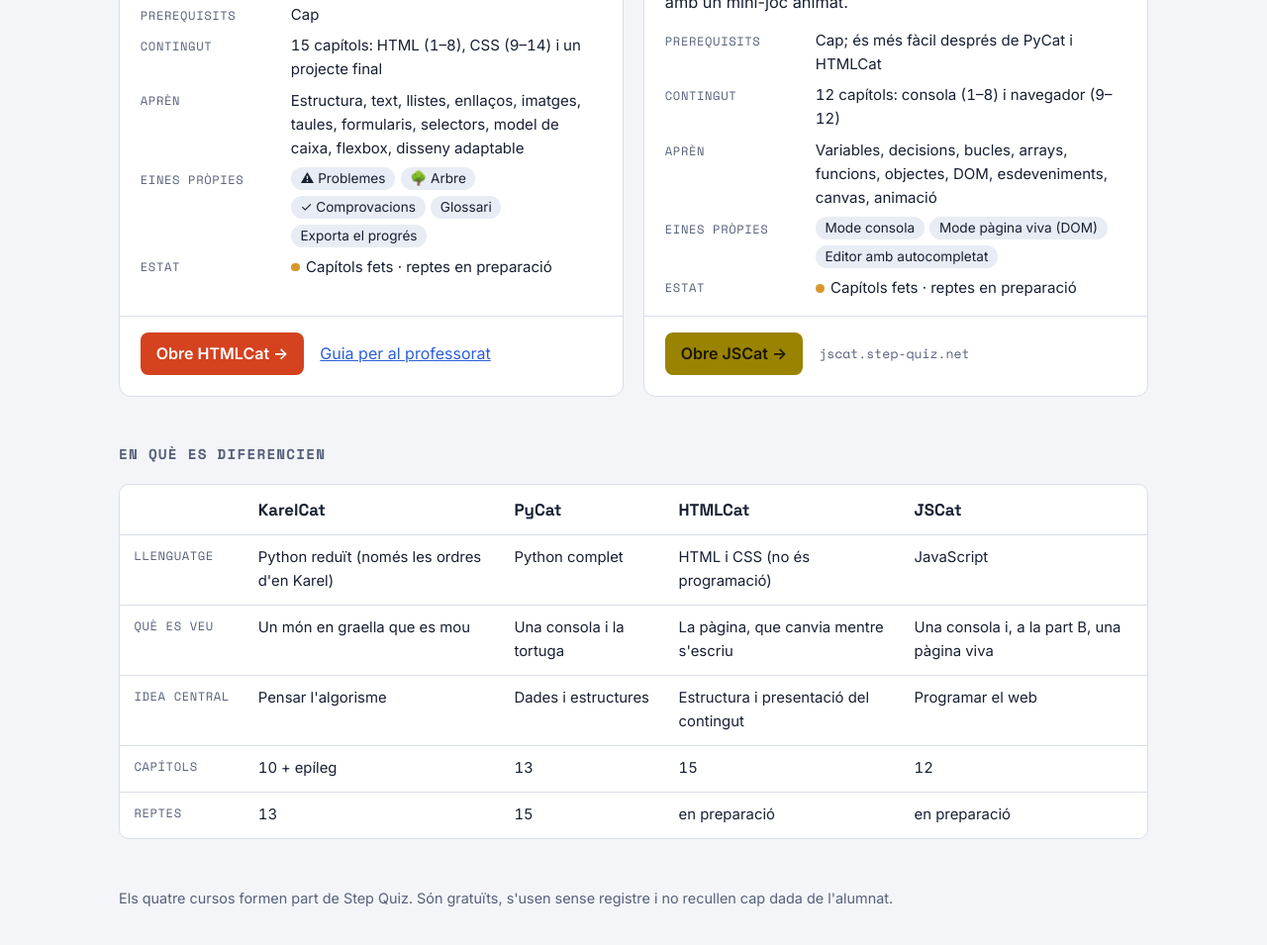
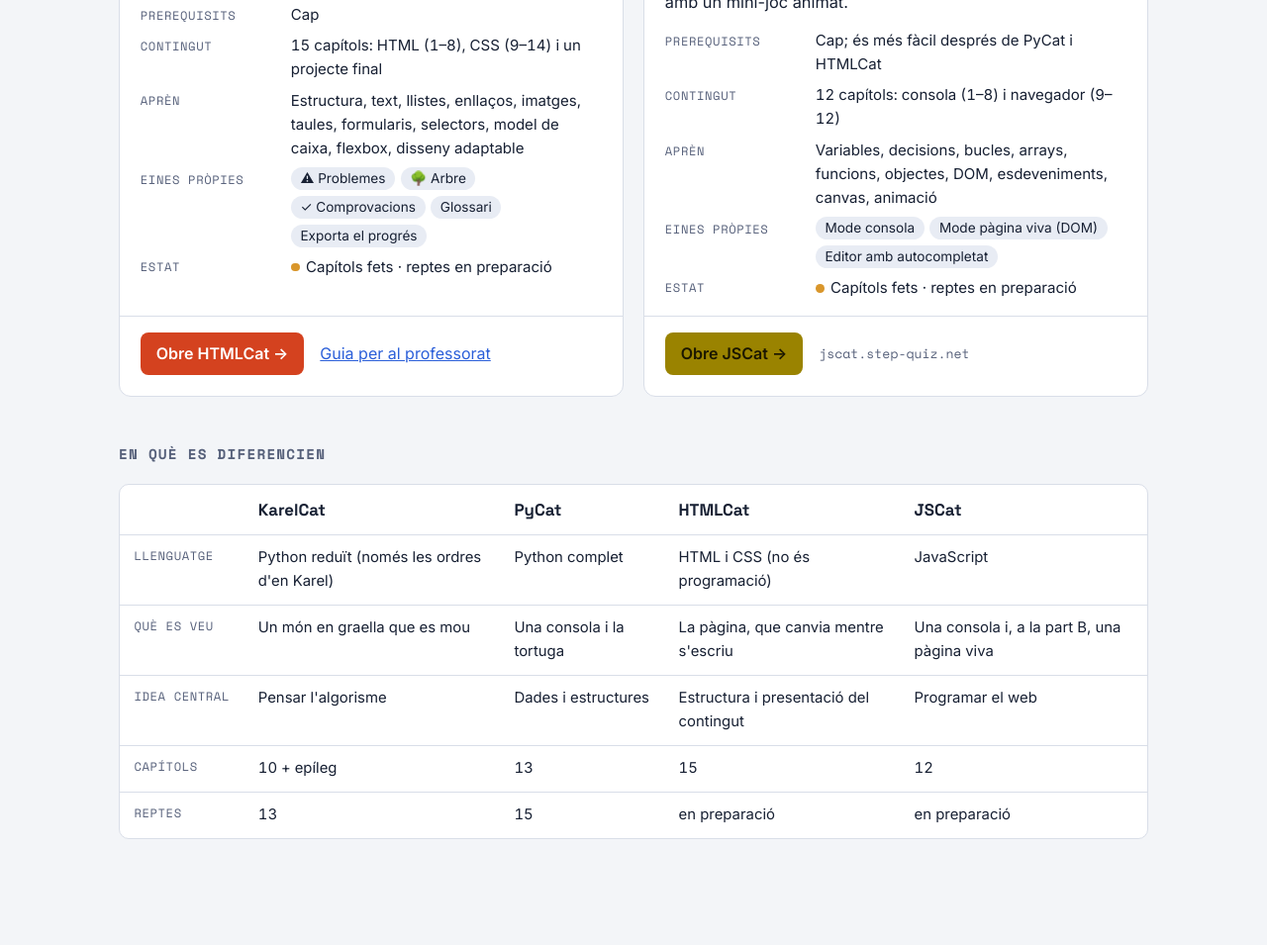
Before and after one commit to step-quiz/karelcat, a plain HTML site: page intro.html in a window 1280 px wide. Shown: the part 2220-3175 px from the top of the page at 99% size. After the commit the page ends 3132 px from the top, so only its background shows below. Drawn offline with nearby package versions, Linux system fonts and the light colour scheme.

Commit message:
Update intro.html

```diff
--- a/intro.html
+++ b/intro.html
@@ -303,7 +303,6 @@ footer { padding-block: 3rem 0; color: var(--muted); font-size: .9rem; }
   </div>
 </section>
 
-<footer>Els quatre cursos formen part de Step Quiz. Són gratuïts, s'usen sense registre i no recullen cap dada de l'alumnat.</footer>
 </div>
 
 </body>
```
